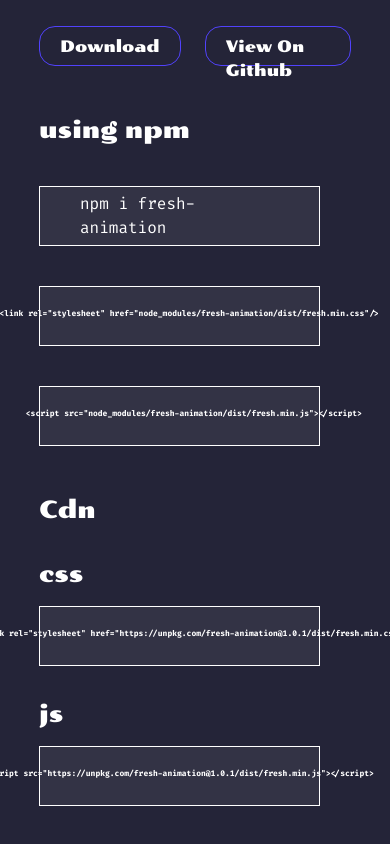
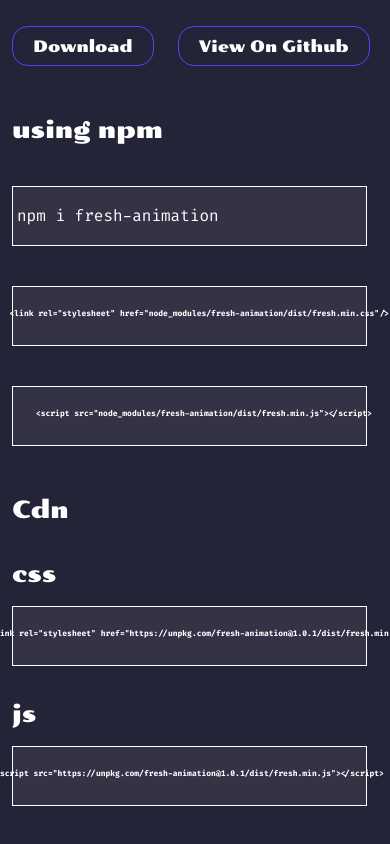
Before and after one commit to parsa-farshah/Fresh-Animation-Library, a website: page index.html in a window 390 px wide. Shown: the part 10921-11765 px from the top of the page. Drawn offline with Linux system fonts and the light colour scheme.

Commit message:
add cdn and npm responsive

```diff
--- a/index.html
+++ b/index.html
@@ -553,7 +553,7 @@
         </div>
       </div>
       <!-------------------------- footer ------------------------->
-      <footer class="w-full h-full bg-[#242438] relative mt-36 py-10 px-[10%]">
+      <footer class="w-full h-full bg-[#242438] relative mt-36 py-10 px-3  md:px-[10%]">
         <div class="w-full">
           <h5 class="poler text-2xl">Get It</h5>
           <div class="mt-8 flex gap-6">
@@ -572,14 +572,14 @@
           <div class="mt-12">
             <h5 class="poler text-2xl">using npm</h5>
             <div
-              class="w-[90%] h-[60px] border flex items-center mt-10 px-10 bg-[#fff1]"
+              class="w-[97%] md:w-[90%] h-[60px] border flex items-center mt-10 px-1 md:px-10 bg-[#fff1]"
             >
               <h4 class="codeFont">npm i fresh-animation</h4>
             </div>
             <!-- link css -->
 
             <div
-              class="w-[90%] h-[60px] border flex items-center justify-center mt-10 px-10 bg-[#fff1]"
+              class="w-[97%] md:w-[90%] h-[60px] border flex items-center justify-center mt-10 px-1 md:px-10 bg-[#fff1]"
             >
               <xmp
                 id="fadeUpCustomDelayCode"
@@ -591,7 +591,7 @@
             <!-- link js -->
 
             <div
-              class="w-[90%] h-[60px] border flex items-center justify-center mt-10 px-10 bg-[#fff1]"
+              class="w-[97%] md:w-[90%] h-[60px] border flex items-center justify-center mt-10 px-1 md:px-10 bg-[#fff1]"
             >
               <xmp
                 id="fadeUpCustomDelayCode"
@@ -605,7 +605,7 @@
             <h5 class="poler text-2xl">Cdn</h5>
             <h5 class="poler text-2xl mt-8">css</h5>
             <div
-              class="w-[90%] h-[60px] border flex items-center mt-4 px-10 bg-[#fff1]"
+              class="w-[97%] md:w-[90%] h-[60px] border flex items-center mt-4 px-1 md:px-10 bg-[#fff1]"
             >
               <xmp
                 id="fadeUpCustomDelayCode"
@@ -615,7 +615,7 @@
             </div>
             <h5 class="poler text-2xl mt-8">js</h5>
             <div
-              class="w-[90%] h-[60px] border flex items-center mt-4 px-10 bg-[#fff1]"
+              class="w-[97%] md:w-[90%] h-[60px] border flex items-center mt-4 px-1 md:px-10 bg-[#fff1]"
             >
               <xmp
                 id="fadeUpCustomDelayCode"
```
Also changed, not shown: docs/style/output.css.
